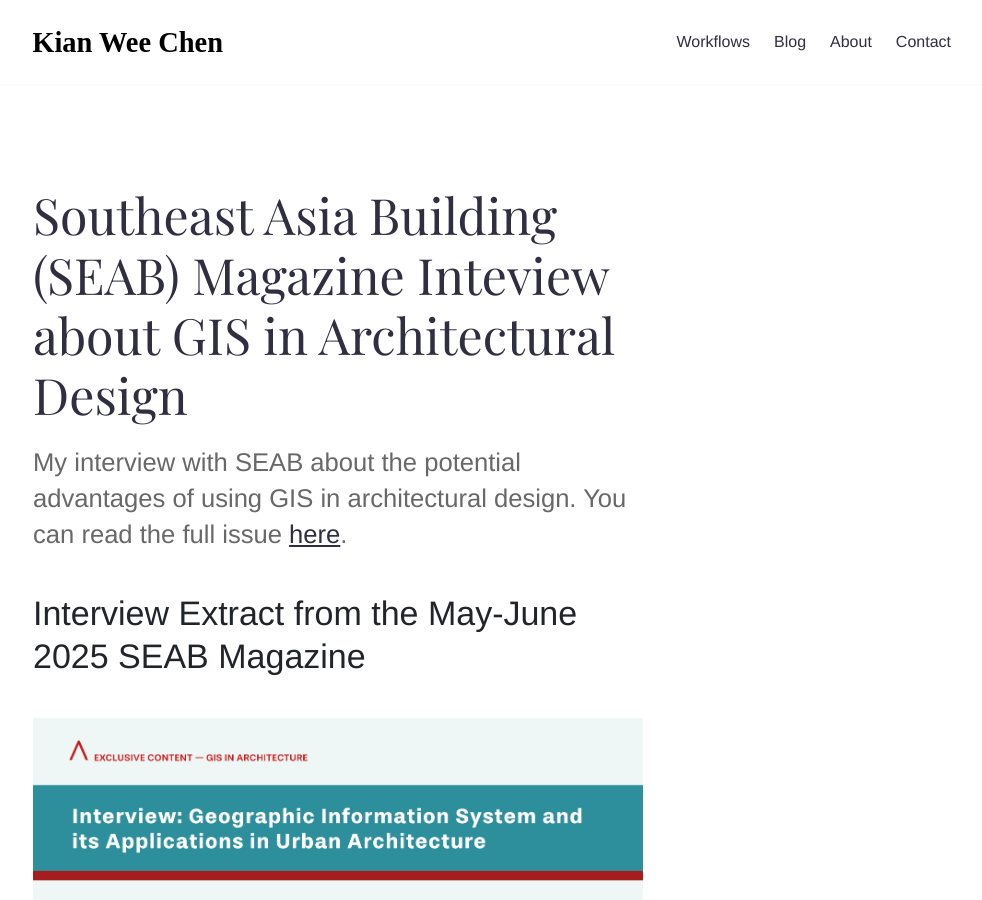
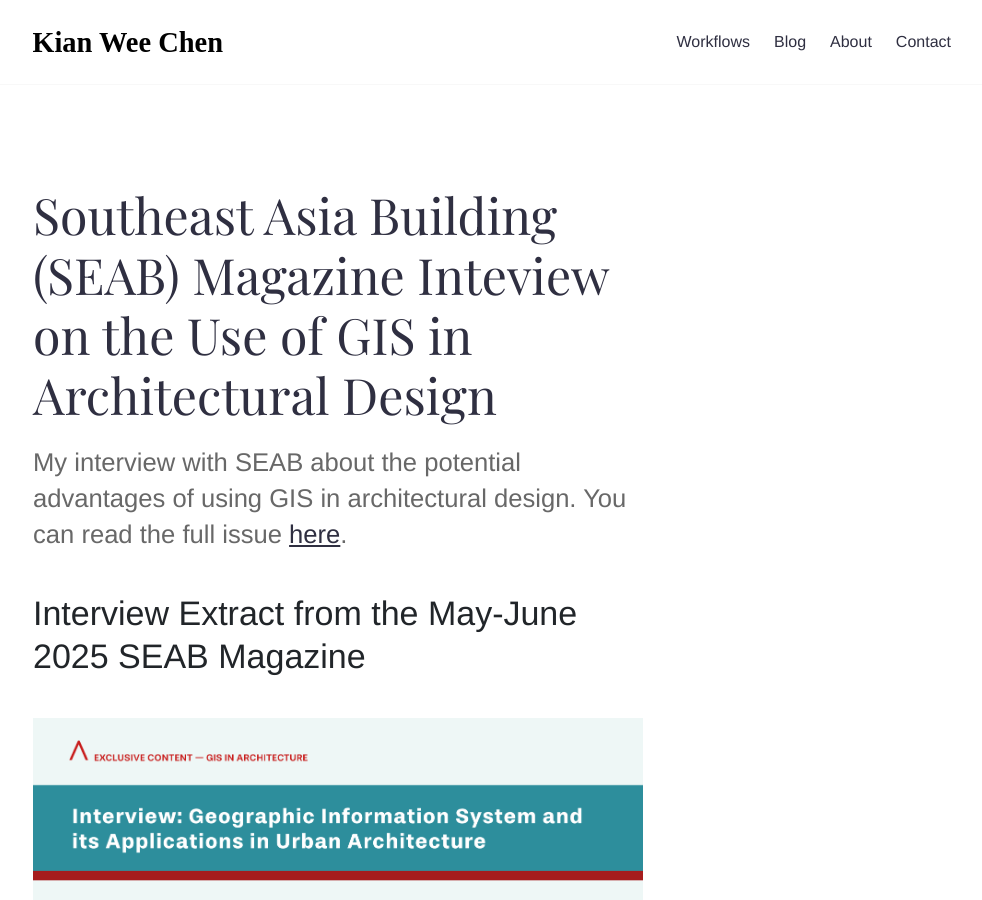
Before and after one commit to chenkianwee/project-automated, a Jekyll site: the page built from _blogs/03_gis.md, in a window 1280 px wide and 900 px high. Shown: the whole window, without its empty margins (142-1124 px from the left). Built offline with Jekyll 4.4.1, drawn with Linux system fonts in a browser that asks for light colours; some of the changed text lies outside the part shown.

Commit message:
seab interview 2

```diff
--- a/_blogs/03_gis.md
+++ b/_blogs/03_gis.md
@@ -1,5 +1,5 @@
 ---
-title: "Southeast Asia Building (SEAB) Magazine Inteview about GIS in Architectural Design"
+title: "Southeast Asia Building (SEAB) Magazine Inteview on the Use of GIS in Architectural Design"
 date: 2025-05-30T00:00:00-04:00
 weight: 1
 ---
```
Also changed, not shown: other parts of _blogs/03_gis.md (+3 -0 lines).
